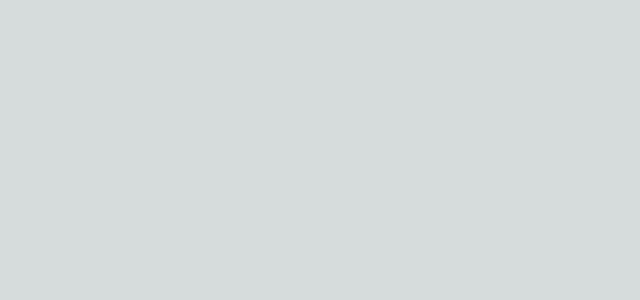
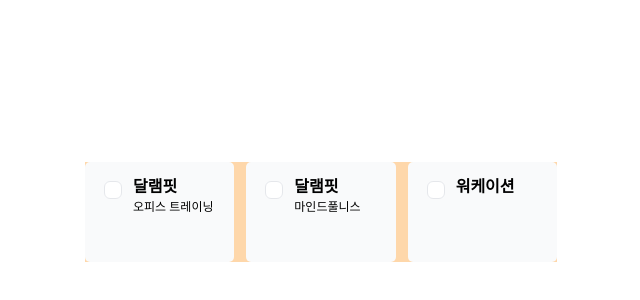
Before and after one commit to INtiful/SootheWithMe, a Next.js app: page / in a window 1280 px wide. Shown: the part 188-488 px from the top of the page, without its empty margins (319-959 px from the left). Built offline with nearby package versions, Linux system fonts and the light colour scheme.

Commit message:
[KAN-11] feat: BoxSelect 컴포넌트 (데스크톱 버전) 추가

```diff
--- /dev/null
+++ b/src/app/components/BoxSelect/BoxSelect.tsx
@@ -0,0 +1,40 @@
+'use client';
+
+import { useState } from 'react';
+
+/**
+ * BoxSelect component
+ * @param {string} title - 제목
+ *  @param {string} subTitle - 부제목
+ */
+
+interface BoxSelectProps {
+  title: string;
+  subTitle: string;
+}
+
+const BoxSelect = ({ title = '', subTitle = '' }: BoxSelectProps) => {
+  const [selectStatus, setSelectStatus] = useState<boolean>(false);
+
+  const handleCheckboxChange = (event: React.ChangeEvent<HTMLInputElement>) => {
+    setSelectStatus(event.target.checked);
+  };
+
+  return (
+    <div
+      className={`h-70 flex w-full items-start gap-8 rounded-lg ${selectStatus ? 'bg-var-gray-900 text-var-white' : 'bg-var-gray-50 text-var-black'} px-16 py-12`}
+    >
+      <input
+        type='checkbox'
+        className="mt-4 h-24 w-24 appearance-none rounded-md bg-[url('/icons/checkbox-default.svg')] bg-center bg-no-repeat checked:bg-[url('/icons/checkbox-active.svg')] checked:bg-center checked:bg-no-repeat"
+        onChange={handleCheckboxChange}
+      />
+      <div className='flex flex-col'>
+        <div className='text-[16px] font-bold'>{title}</div>
+        <div className='text-[12px] font-medium'>{subTitle}</div>
+      </div>
+    </div>
+  );
+};
+
+export default BoxSelect;
--- a/src/app/page.tsx
+++ b/src/app/page.tsx
@@ -1,3 +1,13 @@
+import BoxSelect from './components/BoxSelect/BoxSelect';
+
 export default function Home() {
-  return <main></main>;
+  return (
+    <main className='flex h-dvh w-dvw items-center justify-center bg-white'>
+      <div className='flex h-100 w-472 gap-12 bg-var-orange-200'>
+        <BoxSelect title={'달램핏'} subTitle={'오피스 트레이닝'} />
+        <BoxSelect title={'달램핏'} subTitle={'마인드풀니스'} />
+        <BoxSelect title={'워케이션'} subTitle={''} />
+      </div>
+    </main>
+  );
 }
```
Also changed, not shown: 1 other file (tests, documents, lock files or other folders).
